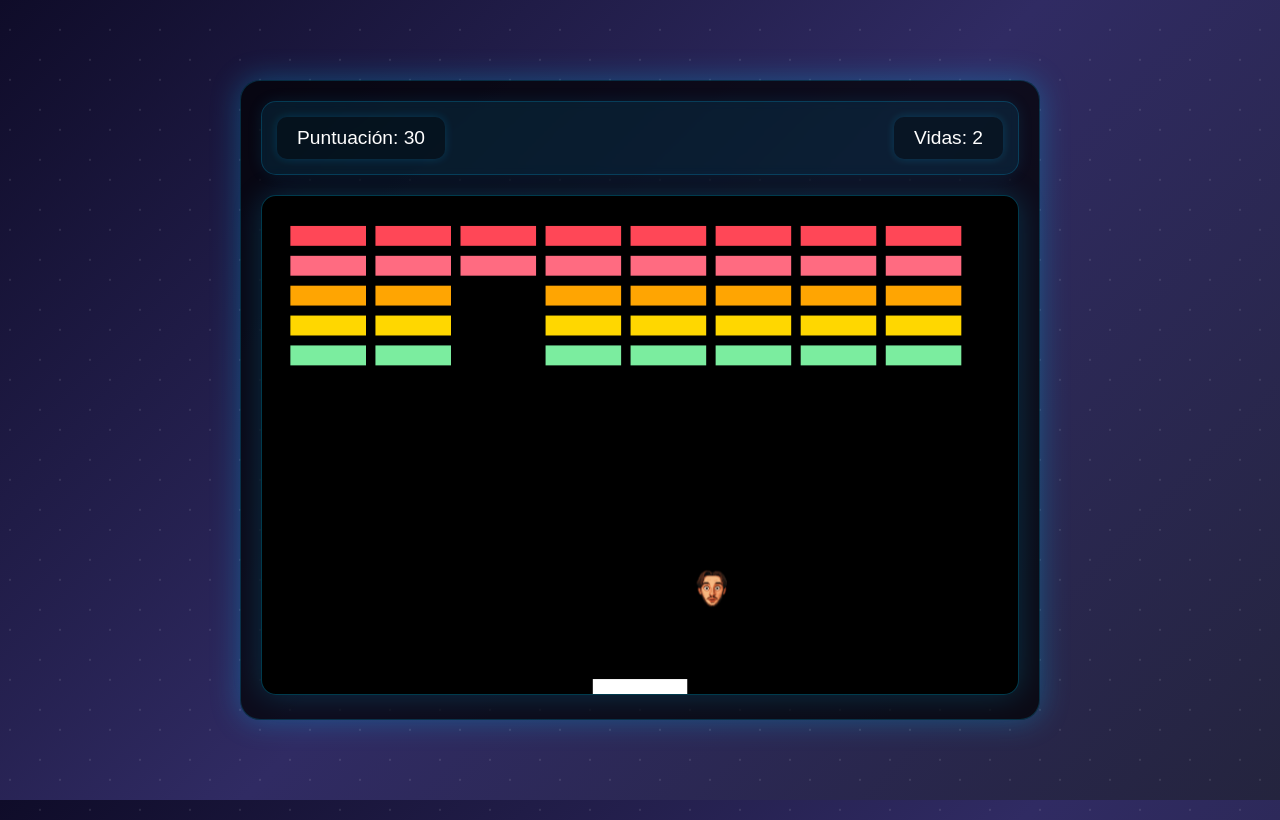
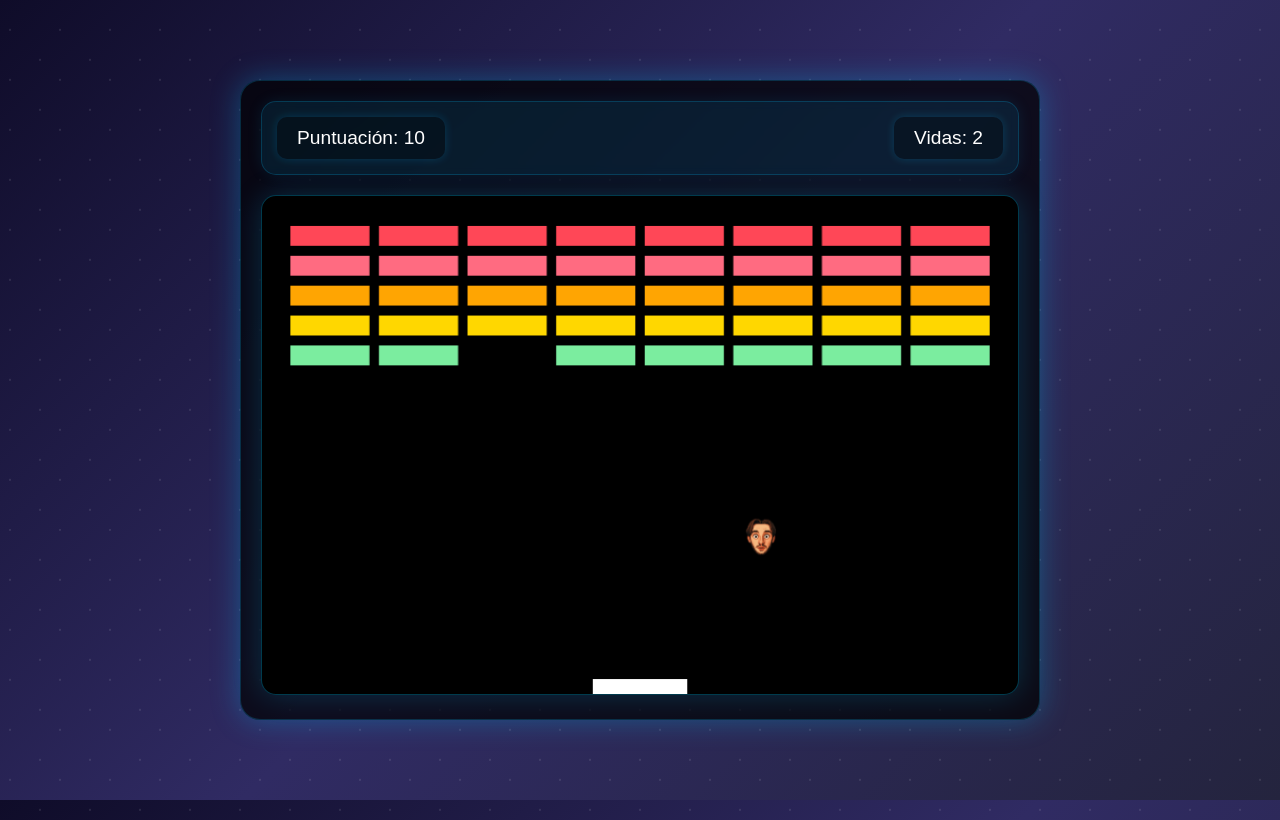
Before and after one commit to jpnarchi/jpnarchi.github.io, a plain HTML site: page breakout/index.html in a window 1280 px wide. Both pictures are taken after a click on the button "COMENZAR JUEGO". Drawn offline with Linux system fonts and the light colour scheme.

Commit message:
Implementación de filas y columnas

```diff
--- a/breakout/game.js
+++ b/breakout/game.js
@@ -12,171 +12,188 @@ const restartButton = document.getElementById('restartButton');
 const startScreen = document.getElementById('startScreen');
 const startButton = document.getElementById('startButton');
 
-// Cargar imagen de la pelota
-const ballImage = new Image();
-let imageLoaded = false;
+// Configurar tamaño del canvas
+canvas.width = 800;
+canvas.height = 500;
 
-// Cuando la imagen se carga correctamente
-ballImage.onload = function() {
-    imageLoaded = true;
-    // Habilitar el botón de inicio solo cuando la imagen esté cargada
+// Clase Vector para manejar posiciones y velocidades
+class Vec {
+    constructor(x, y) {
+        this.x = x;
+        this.y = y;
+    }
+
+    plus(other) {
+        return new Vec(this.x + other.x, this.y + other.y);
+    }
+
+    times(scalar) {
+        return new Vec(this.x * scalar, this.y * scalar);
+    }
+}
+
+// Clase GameObject base
+class GameObject {
+    constructor(position, width, height, color) {
+        this.position = position;
+        this.width = width;
+        this.height = height;
+        this.color = color;
+    }
+
+    draw(ctx) {
+        ctx.fillStyle = this.color;
+        ctx.fillRect(this.position.x, this.position.y, this.width, this.height);
+    }
+}
+
+// Clase Ball
+class Ball extends GameObject {
+    constructor(position, radius, color) {
+        super(position, radius * 2, radius * 2, color);
+        this.radius = radius;
+        this.x = position.x;
+        this.y = position.y;
+        this.speedX = -2;
+        this.speedY = -6;
+        this.image = new Image();
+        this.imageLoaded = false;
+        this.image.src = 'jp.png';
+        this.image.onload = () => {
+            this.imageLoaded = true;
             startButton.disabled = false;
             startButton.textContent = 'Comenzar Juego';
         };
-
-// Si hay error al cargar la imagen
-ballImage.onerror = function() {
+        this.image.onerror = () => {
             console.error('Error al cargar la imagen');
             startButton.textContent = 'Error al cargar la imagen';
         };
+    }
 
-ballImage.src = 'jp.png';
+    draw(ctx) {
+        if (this.imageLoaded) {
+            ctx.drawImage(this.image,
+                this.x - this.radius,
+                this.y - this.radius,
+                this.radius * 2,
+                this.radius * 2
+            );
+        } else {
+            ctx.beginPath();
+            ctx.arc(this.x, this.y, this.radius, 0, Math.PI * 2);
+            ctx.fillStyle = this.color;
+            ctx.fill();
+            ctx.closePath();
+        }
+    }
 
-// Deshabilitar el botón de inicio hasta que la imagen esté cargada
-startButton.disabled = true;
-startButton.textContent = 'Cargando...';
+    update() {
+        this.x += this.speedX;
+        this.y += this.speedY;
+    }
 
-// Configurar tamaño del canvas
-canvas.width = 800;
-canvas.height = 500;
+    reset() {
+        this.x = canvas.width / 2;
+        this.y = canvas.height - 30;
+        this.speedX = 2;
+        this.speedY = -2;
+    }
+}
+
+// Clase Paddle
+class Paddle extends GameObject {
+    constructor(position, width, height, color) {
+        super(position, width, height, color);
+        this.speed = 8;
+        this.velocity = new Vec(0, 0);
+    }
+
+    update() {
+        this.position = this.position.plus(this.velocity);
+        if (this.position.x < 0) this.position.x = 0;
+        if (this.position.x + this.width > canvas.width) {
+            this.position.x = canvas.width - this.width;
+        }
+    }
+}
+
+// Clase Brick
+class Brick extends GameObject {
+    constructor(position, width, height, color) {
+        super(position, width, height, color);
+        this.status = 1;
+    }
+}
 
 // Variables del juego
 let score = 0;
 let lives = 3;
 let gameRunning = false;
+let bricks = [];
+let ball;
+let paddle;
+let rightPressed = false;
+let leftPressed = false;
 
-// Propiedades de la paleta
-const paddleWidth = 100;
-const paddleHeight = 15;
-const paddleSpeed = 8;
-let paddleX = (canvas.width - paddleWidth) / 2;
-
-// Propiedades de la pelota
-const ballRadius = 20; // Aumentado para la imagen
-let ballX = canvas.width / 2;
-let ballY = canvas.height - 30;
-let ballSpeedX = -2; // Reducido de 5 a 2
-let ballSpeedY = -6; // Reducido de -5 a -2
-
-// Propiedades de los ladrillos
-const brickRowCount = 5;
-const brickColumnCount = 8;
-const brickWidth = 80;
-const brickHeight = 20;
+// Configuración de ladrillos
+const brickColors = ['#ff4757', '#ff6b81', '#ffa502', '#ffd700', '#7bed9f'];
 const brickPadding = 10;
 const brickOffsetTop = 30;
 const brickOffsetLeft = 30;
 
-// Crear matriz de ladrillos
-const bricks = [];
-for (let c = 0; c < brickColumnCount; c++) {
+// Función para configurar los ladrillos
+function setupBricks() {
+    const rows = parseInt(document.getElementById('rows').value);
+    const cols = parseInt(document.getElementById('cols').value);
+    const brickWidth = (canvas.width - brickOffsetLeft * 2 - brickPadding * (cols - 1)) / cols;
+    const brickHeight = 20;
+
+    bricks = [];
+    for (let c = 0; c < cols; c++) {
         bricks[c] = [];
-    for (let r = 0; r < brickRowCount; r++) {
-        bricks[c][r] = { x: 0, y: 0, status: 1 };
+        for (let r = 0; r < rows; r++) {
+            const brickX = c * (brickWidth + brickPadding) + brickOffsetLeft;
+            const brickY = r * (brickHeight + brickPadding) + brickOffsetTop;
+            bricks[c][r] = new Brick(
+                new Vec(brickX, brickY),
+                brickWidth,
+                brickHeight,
+                brickColors[r % brickColors.length]
+            );
         }
-}
-
-// Colores para los ladrillos
-const brickColors = ['#ff4757', '#ff6b81', '#ffa502', '#ffd700', '#7bed9f'];
-
-// Variables para el movimiento
-let rightPressed = false;
-let leftPressed = false;
-
-// Eventos del teclado y mouse
-document.addEventListener('keydown', keyDownHandler);
-document.addEventListener('keyup', keyUpHandler);
-document.addEventListener('mousemove', mouseMoveHandler);
-restartButton.addEventListener('click', restartGame);
-startButton.addEventListener('click', startGame);
-
-// Función para manejar tecla presionada
-function keyDownHandler(e) {
-    if (e.key === 'Right' || e.key === 'ArrowRight') {
-        rightPressed = true;
-    } else if (e.key === 'Left' || e.key === 'ArrowLeft') {
-        leftPressed = true;
-    }
-}
-
-// Función para manejar tecla liberada
-function keyUpHandler(e) {
-    if (e.key === 'Right' || e.key === 'ArrowRight') {
-        rightPressed = false;
-    } else if (e.key === 'Left' || e.key === 'ArrowLeft') {
-        leftPressed = false;
-    }
-}
-
-// Función para manejar movimiento del mouse
-function mouseMoveHandler(e) {
-    const relativeX = e.clientX - canvas.offsetLeft;
-    if (relativeX > 0 && relativeX < canvas.width) {
-        paddleX = relativeX - paddleWidth / 2;
     }
 }
 
 // Función para detectar colisiones
 function collisionDetection() {
-    for (let c = 0; c < brickColumnCount; c++) {
-        for (let r = 0; r < brickRowCount; r++) {
-            const b = bricks[c][r];
-            if (b.status === 1) {
-                if (ballX > b.x && ballX < b.x + brickWidth &&
-                    ballY > b.y && ballY < b.y + brickHeight) {
-                    ballSpeedY = -ballSpeedY;
-                    b.status = 0;
+    for (let c = 0; c < bricks.length; c++) {
+        for (let r = 0; r < bricks[c].length; r++) {
+            const brick = bricks[c][r];
+            if (brick.status === 1) {
+                if (ball.x > brick.position.x &&
+                    ball.x < brick.position.x + brick.width &&
+                    ball.y > brick.position.y &&
+                    ball.y < brick.position.y + brick.height) {
+                    ball.speedY = -ball.speedY;
+                    brick.status = 0;
                     score += 10;
                     scoreElement.textContent = score;
 
                     // Verificar si se destruyeron todos los ladrillos
-                    if (score === brickRowCount * brickColumnCount * 10) {
+                    let allDestroyed = true;
+                    for (let i = 0; i < bricks.length; i++) {
+                        for (let j = 0; j < bricks[i].length; j++) {
+                            if (bricks[i][j].status === 1) {
+                                allDestroyed = false;
+                                break;
+                            }
+                        }
+                        if (!allDestroyed) break;
+                    }
+                    if (allDestroyed) {
                         gameOver(true);
                     }
                 }
-            }
-        }
-    }
-}
-
-// Función para dibujar la pelota
-function drawBall() {
-    if (imageLoaded) {
-        ctx.drawImage(ballImage, ballX - ballRadius, ballY - ballRadius, ballRadius * 2, ballRadius * 2);
-    } else {
-        // Dibujar un círculo temporal mientras se carga la imagen
-        ctx.beginPath();
-        ctx.arc(ballX, ballY, ballRadius, 0, Math.PI * 2);
-        ctx.fillStyle = '#fff';
-        ctx.fill();
-        ctx.closePath();
-    }
-}
-
-// Función para dibujar la paleta
-function drawPaddle() {
-    ctx.beginPath();
-    ctx.rect(paddleX, canvas.height - paddleHeight, paddleWidth, paddleHeight);
-    ctx.fillStyle = '#fff';
-    ctx.fill();
-    ctx.closePath();
-}
-
-// Función para dibujar los ladrillos
-function drawBricks() {
-    for (let c = 0; c < brickColumnCount; c++) {
-        for (let r = 0; r < brickRowCount; r++) {
-            if (bricks[c][r].status === 1) {
-                const brickX = c * (brickWidth + brickPadding) + brickOffsetLeft;
-                const brickY = r * (brickHeight + brickPadding) + brickOffsetTop;
-                bricks[c][r].x = brickX;
-                bricks[c][r].y = brickY;
-
-                ctx.beginPath();
-                ctx.rect(brickX, brickY, brickWidth, brickHeight);
-                ctx.fillStyle = brickColors[r];
-                ctx.fill();
-                ctx.closePath();
             }
         }
     }
@@ -194,8 +211,9 @@ function gameOver(win = false) {
 
 // Función para iniciar el juego
 function startGame() {
-    if (!imageLoaded) return; // No iniciar el juego si la imagen no está cargada
+    if (!ball.imageLoaded) return;
     startScreen.style.display = 'none';
+    setupBricks();
     gameRunning = true;
     draw();
 }
@@ -204,75 +222,100 @@ function startGame() {
 function restartGame() {
     score = 0;
     lives = 3;
-    ballX = canvas.width / 2;
-    ballY = canvas.height - 30;
-    ballSpeedX = 2; // Actualizado aquí también
-    ballSpeedY = -2; // Actualizado aquí también
-    paddleX = (canvas.width - paddleWidth) / 2;
-
-    // Reset bricks
-    for (let c = 0; c < brickColumnCount; c++) {
-        for (let r = 0; r < brickRowCount; r++) {
-            bricks[c][r].status = 1;
-        }
-    }
-
     scoreElement.textContent = score;
     livesElement.textContent = lives;
     gameOverScreen.style.display = 'none';
+    ball.reset();
+    paddle.position = new Vec((canvas.width - paddle.width) / 2, canvas.height - 15);
+    setupBricks();
     gameRunning = true;
     draw();
 }
+
+// Eventos del teclado y mouse
+document.addEventListener('keydown', (e) => {
+    if (e.key === 'Right' || e.key === 'ArrowRight') {
+        rightPressed = true;
+        paddle.velocity.x = paddle.speed;
+    } else if (e.key === 'Left' || e.key === 'ArrowLeft') {
+        leftPressed = true;
+        paddle.velocity.x = -paddle.speed;
+    }
+});
+
+document.addEventListener('keyup', (e) => {
+    if (e.key === 'Right' || e.key === 'ArrowRight') {
+        rightPressed = false;
+        if (!leftPressed) paddle.velocity.x = 0;
+    } else if (e.key === 'Left' || e.key === 'ArrowLeft') {
+        leftPressed = false;
+        if (!rightPressed) paddle.velocity.x = 0;
+    }
+});
+
+document.addEventListener('mousemove', (e) => {
+    const relativeX = e.clientX - canvas.offsetLeft;
+    if (relativeX > 0 && relativeX < canvas.width) {
+        paddle.position.x = relativeX - paddle.width / 2;
+    }
+});
+
+restartButton.addEventListener('click', restartGame);
+startButton.addEventListener('click', startGame);
+
+// Inicializar objetos del juego
+ball = new Ball(new Vec(canvas.width / 2, canvas.height - 30), 20, '#fff');
+paddle = new Paddle(new Vec((canvas.width - 100) / 2, canvas.height - 15), 100, 15, '#fff');
 
 // Función principal de dibujo y actualización del juego
 function draw() {
     if (!gameRunning) return;
 
     ctx.clearRect(0, 0, canvas.width, canvas.height);
-    drawBricks();
-    drawBall();
-    drawPaddle();
-    collisionDetection();
 
-    // Ball collision with walls
-    if (ballX + ballRadius > canvas.width || ballX - ballRadius < 0) {
-        ballSpeedX = -ballSpeedX;
-    }
-
-    if (ballY - ballRadius < 0) {
-        ballSpeedY = -ballSpeedY;
-    } else if (ballY + ballRadius > canvas.height) {
-        if (ballX > paddleX && ballX < paddleX + paddleWidth) {
-            ballSpeedY = -ballSpeedY;
-        } else {
-            lives--;
-            livesElement.textContent = lives;
-
-            if (lives === 0) {
-                gameOver();
-            } else {
-                ballX = canvas.width / 2;
-                ballY = canvas.height - 30;
-                ballSpeedX = 2;
-                ballSpeedY = -2;
-                paddleX = (canvas.width - paddleWidth) / 2;
+    // Dibujar ladrillos
+    for (let c = 0; c < bricks.length; c++) {
+        for (let r = 0; r < bricks[c].length; r++) {
+            if (bricks[c][r].status === 1) {
+                bricks[c][r].draw(ctx);
             }
         }
     }
 
-    // Paddle movement
-    if (rightPressed && paddleX < canvas.width - paddleWidth) {
-        paddleX += paddleSpeed;
-    } else if (leftPressed && paddleX > 0) {
-        paddleX -= paddleSpeed;
+    // Dibujar y actualizar pelota y paleta
+    ball.draw(ctx);
+    paddle.draw(ctx);
+    ball.update();
+    paddle.update();
+
+    // Detectar colisiones
+    collisionDetection();
+
+    // Colisiones con las paredes
+    if (ball.x + ball.radius > canvas.width || ball.x - ball.radius < 0) {
+        ball.speedX = -ball.speedX;
     }
 
-    // Ball movement
-    ballX += ballSpeedX;
-    ballY += ballSpeedY;
+    if (ball.y - ball.radius < 0) {
+        ball.speedY = -ball.speedY;
+    } else if (ball.y + ball.radius > canvas.height) {
+        if (ball.x > paddle.position.x &&
+            ball.x < paddle.position.x + paddle.width) {
+            ball.speedY = -ball.speedY;
+        } else {
+            lives--;
+            livesElement.textContent = lives;
+            if (lives === 0) {
+                gameOver();
+            } else {
+                ball.reset();
+                paddle.position = new Vec((canvas.width - paddle.width) / 2, canvas.height - 15);
+            }
+        }
+    }
 
     requestAnimationFrame(draw);
 }
 
-// Initialize the game
+// Inicializar el juego
 draw();
```
Also changed, not shown: breakout/index.html (+10 -0 lines), breakout/styles.css (+37 -0 lines). Lines whose indentation alone changed are shown as unchanged.
